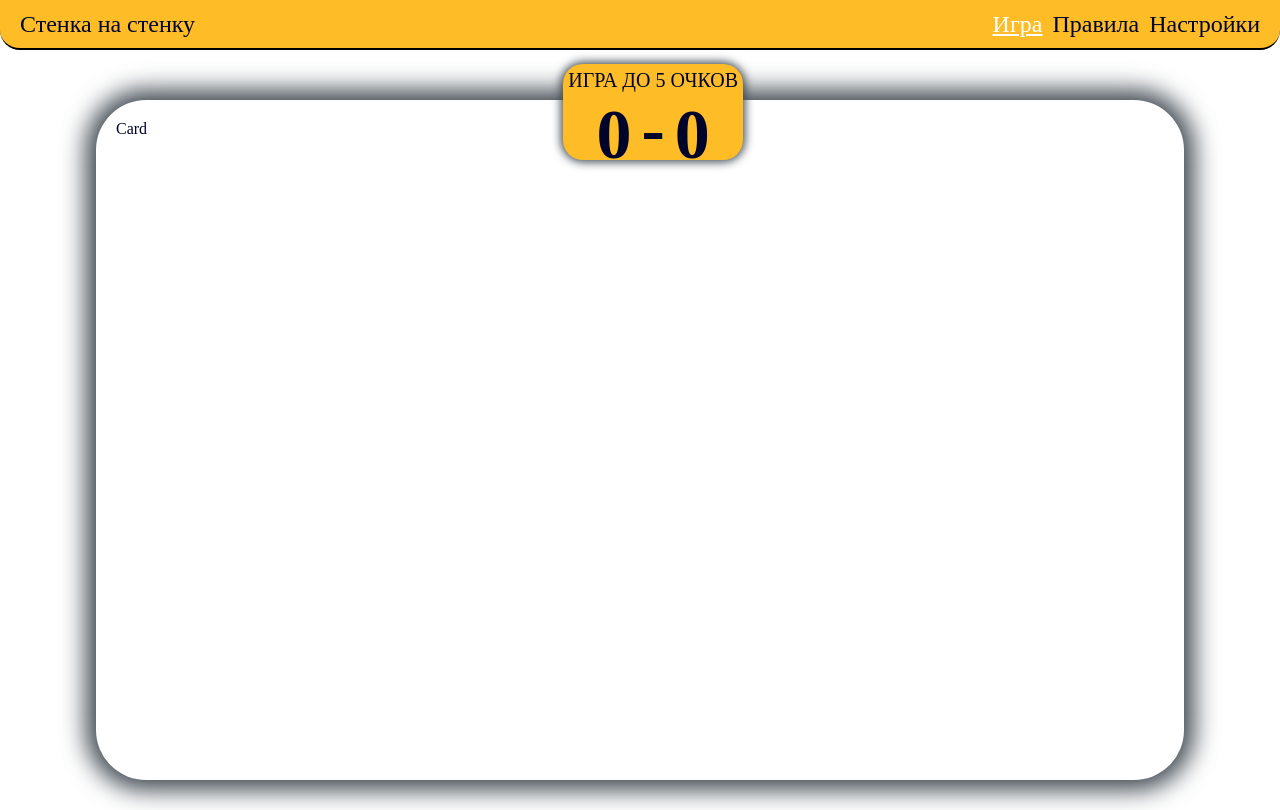
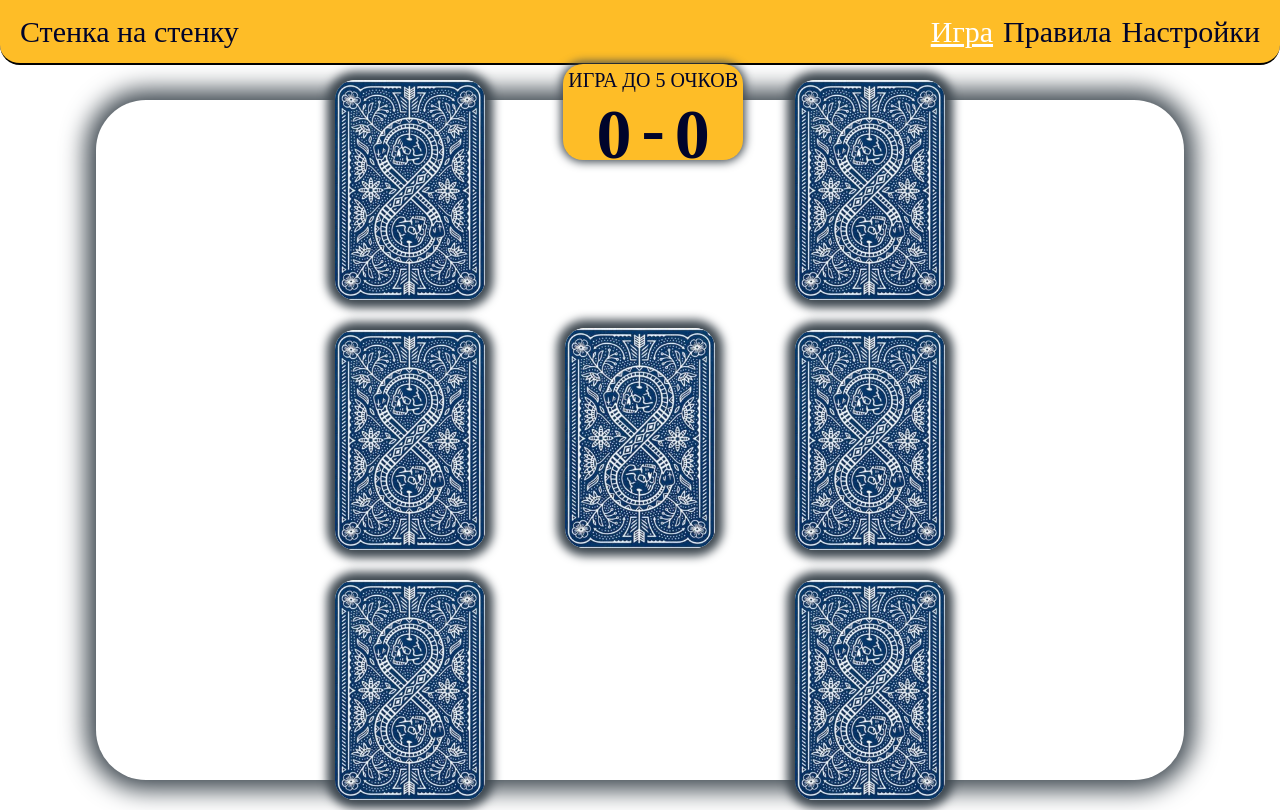
Before and after one commit to KozharinAV/my-first-react-app, a React (Vite) app: page /game in a window 1280 px wide. Built offline with nearby package versions, Linux system fonts and the light colour scheme.

Commit message:
Cards added

```diff
--- a/src/components/cards/Card.module.scss
+++ b/src/components/cards/Card.module.scss
@@ -0,0 +1,28 @@
+@import "../../common/scss/constants.scss";
+
+.card {
+  width: 150px;
+  height: 220px;
+  border-radius: 20px;
+  transition: all 0.2s ease;
+  border: none;
+  overflow: hidden;
+  cursor: pointer;
+  box-shadow: 0 0 10px 8px $dark;
+}
+
+.card:hover {
+  scale: 1.05;
+  box-shadow: 0 0 10px 0px $dark;
+}
+
+.card:disabled:hover {
+  scale: 1;
+  cursor: not-allowed;
+  box-shadow: 0 0 10px 8px $dark;
+}
+
+.image {
+  width: 100%;
+  height: 100%;
+}
--- a/src/components/cards/Card.tsx
+++ b/src/components/cards/Card.tsx
@@ -1,3 +1,42 @@
-export default function Card() {
-  return <div>Card</div>;
+import { Images } from "../../models/commonModels";
+import classes from "./Card.module.scss";
+
+interface PropType {
+  type: number;
+  disabled: boolean;
+  onClick(): void;
 }
+
+export default function Card({ type, disabled, onClick }: PropType) {
+  const cardImage = (): string => {
+    switch (type) {
+      case -1:
+        return Images.CARD;
+      case 0:
+        return Images.CARD_ZERO;
+      case 1:
+        return Images.CARD_ONE;
+      case 2:
+        return Images.CARD_TWO;
+      case 3:
+        return Images.CARD_THREE;
+      case 4:
+        return Images.CARD_FOUR;
+      default:
+        return "";
+    }
+  };
+  return (
+    <button
+      className={classes.card}
+      disabled={disabled || type === -1}
+      onClick={onClick}
+    >
+      <img
+        className={classes.image}
+        src={cardImage()}
+        alt={`${type}`}
+      />
+    </button>
+  );
+}
--- /dev/null
+++ b/src/components/cards/CardDeck.module.scss
@@ -0,0 +1,14 @@
+@import "../../common/scss/constants.scss";
+
+.image {
+  width: 150px;
+  height: 220px;
+  border-radius: 20px;
+}
+
+.wrapper {
+  display: flex;
+  flex-wrap: nowrap;
+  width: 170px;
+  height: 220px;
+}
--- /dev/null
+++ b/src/components/cards/CardDeck.tsx
@@ -0,0 +1,19 @@
+import { Images } from "../../models/commonModels";
+import classes from "./CardDeck.module.scss";
+
+interface PropType {
+  cards: Array<number>;
+}
+export default function CardDeck({ cards }: PropType) {
+  return (
+    <div className={classes.wrapper}>
+      {cards.map(() => (
+        <img
+          className={classes.image}
+          src={Images.CARD}
+          alt="Cards"
+        />
+      ))}
+    </div>
+  );
+}
--- /dev/null
+++ b/src/components/cards/DefenceHand.module.scss
@@ -0,0 +1,8 @@
+@import "../../common/scss/constants.scss";
+
+.wrapper {
+  display: flex;
+  flex-direction: column;
+  gap: 30px;
+  justify-content: center;
+}
--- /dev/null
+++ b/src/components/cards/DefenceHand.tsx
@@ -0,0 +1,23 @@
+import classes from "./DefenceHand.module.scss";
+import Card from "./Card";
+
+interface PropType {
+  defenceHand: Array<number>;
+  disabled: boolean;
+  cardClicked(index: number): void;
+}
+
+export default function DefenceHand({ defenceHand, disabled, cardClicked }: PropType) {
+  return (
+    <div className={classes.wrapper}>
+      {defenceHand.map((card, index) => (
+        <Card
+          type={card}
+          disabled={disabled}
+          onClick={() => cardClicked(index)}
+          key={index}
+        />
+      ))}
+    </div>
+  );
+}
--- a/src/models/commonModels.ts
+++ b/src/models/commonModels.ts
@@ -8,3 +8,12 @@ export interface Player {
   penaltyPoints: number;
   defenceHand: Array<number>;
 }
+
+export enum Images {
+  CARD = "public/images/card.jpg",
+  CARD_ZERO = "public/images/image0.png",
+  CARD_ONE = "public/images/image1.png",
+  CARD_TWO = "public/images/image2.png",
+  CARD_THREE = "public/images/image3.png",
+  CARD_FOUR = "public/images/image4.png",
+}
--- a/src/pages/game-field/GameField.module.scss
+++ b/src/pages/game-field/GameField.module.scss
@@ -7,4 +7,14 @@
   margin: 100px auto 30px auto;
   border-radius: 50px;
   padding: 20px;
+  display: flex;
+  justify-content: center;
+  align-items: center;
+  gap: 80px;
 }
+
+.aside {
+  display: flex;
+  justify-content: space-between;
+  align-items: center;
+}
--- a/src/pages/game-field/GameField.tsx
+++ b/src/pages/game-field/GameField.tsx
@@ -1,12 +1,41 @@
 import Card from "../../components/cards/Card";
+import CardDeck from "../../components/cards/CardDeck";
+import DefenceHand from "../../components/cards/DefenceHand";
 import PointsTable from "../../components/points-table/PointsTable";
+import { useAppSelector } from "../../hooks/redux";
 import classes from "./GameField.module.scss";
 
 export default function GameField() {
+  const { currentCard } = useAppSelector((state) => state.gameReducer);
+  const { human, computer } = useAppSelector((state) => state.usersReducer);
   return (
-    <div className={classes.wrapper}>
+    <>
       <PointsTable />
-      <Card />
-    </div>
+      <main className={classes.wrapper}>
+        <aside className={classes.aside}>
+          {/* <CardDeck cards={human.cards} /> */}
+          <DefenceHand
+            defenceHand={human.defenceHand}
+            disabled={false}
+            cardClicked={() => {}}
+          />
+        </aside>
+        <div>
+          <Card
+            type={currentCard}
+            disabled={true}
+            onClick={() => {}}
+          />
+        </div>
+        <aside className={classes.aside}>
+          <DefenceHand
+            defenceHand={computer.defenceHand}
+            disabled={false}
+            cardClicked={() => {}}
+          />
+          {/* <CardDeck cards={human.cards} /> */}
+        </aside>
+      </main>
+    </>
   );
 }
```
